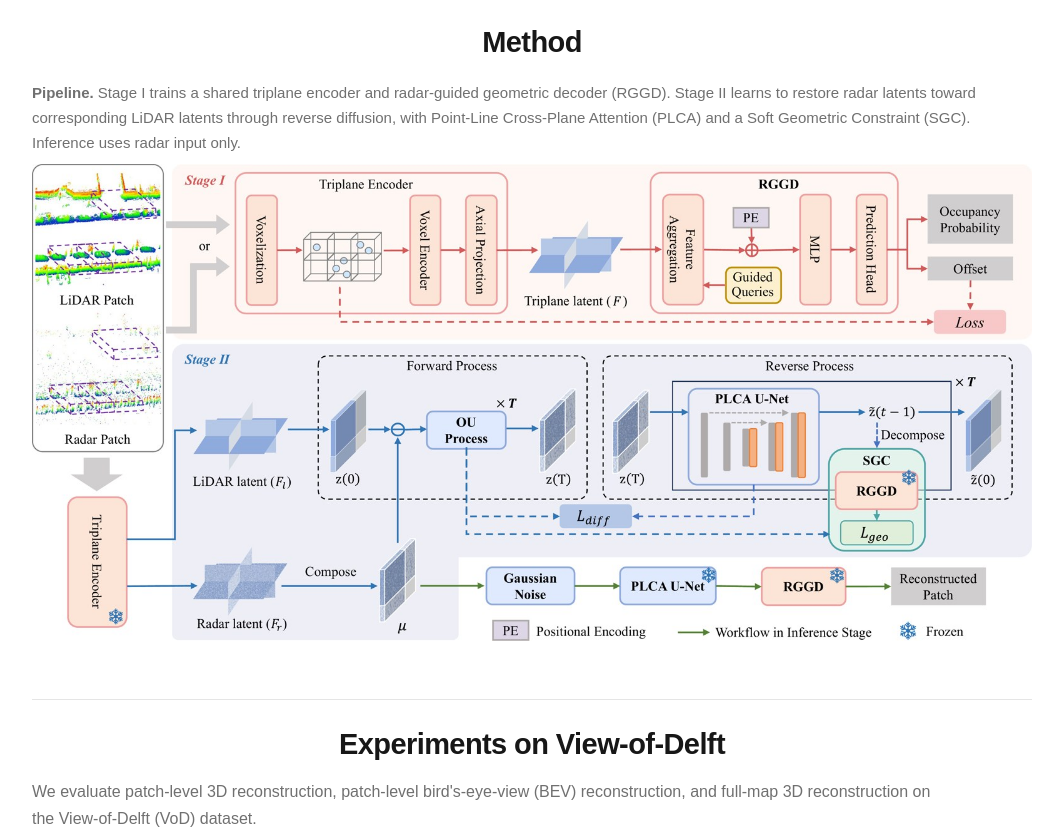
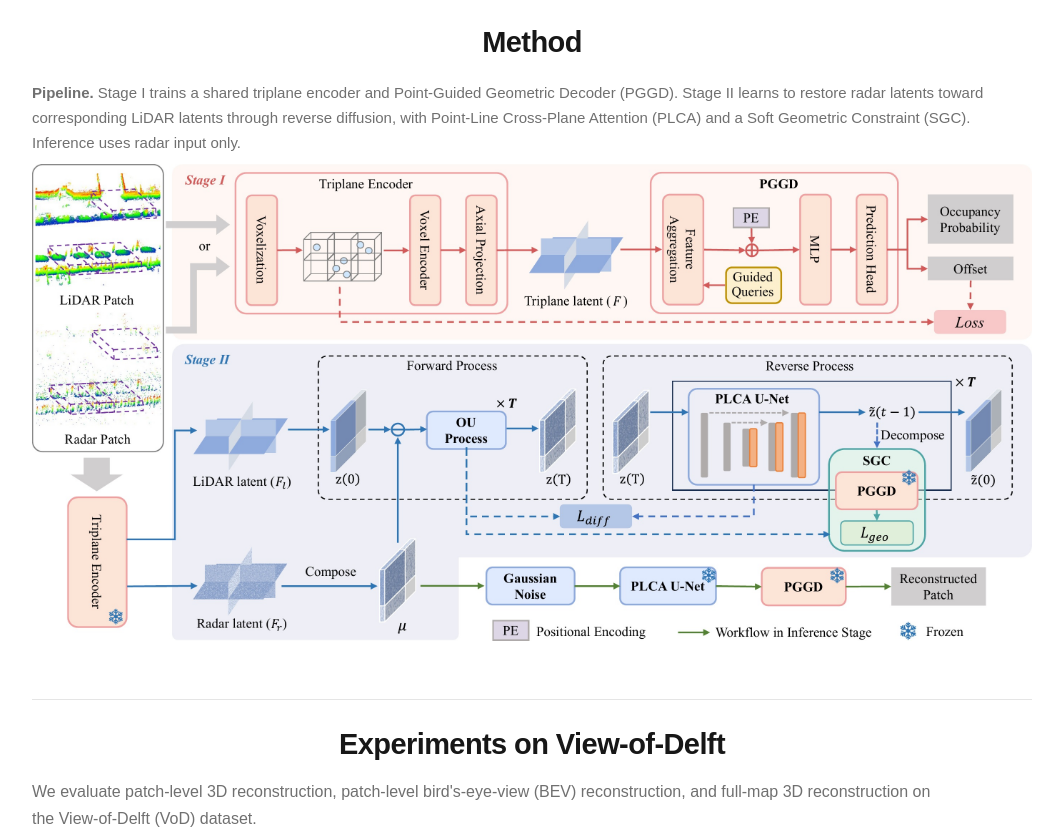
Before and after one commit to triraldm/triraldm.github.io, a plain HTML site: page index.html in a window 1280 px wide. Shown: the part 598-1436 px from the top of the page, without its empty margins (108-1171 px from the left). Drawn offline with Linux system fonts and the light colour scheme.

Commit message:
Update pipeline figure and decoder name

```diff
--- a/index.html
+++ b/index.html
@@ -31,9 +31,9 @@
 
     <section class="paper-section" id="method">
       <h2>Method</h2>
-      <p class="figure-title"><strong>Pipeline.</strong> Stage I trains a shared triplane encoder and radar-guided geometric decoder (RGGD). Stage II learns to restore radar latents toward corresponding LiDAR latents through reverse diffusion, with Point-Line Cross-Plane Attention (PLCA) and a Soft Geometric Constraint (SGC). Inference uses radar input only.</p>
+      <p class="figure-title"><strong>Pipeline.</strong> Stage I trains a shared triplane encoder and Point-Guided Geometric Decoder (PGGD). Stage II learns to restore radar latents toward corresponding LiDAR latents through reverse diffusion, with Point-Line Cross-Plane Attention (PLCA) and a Soft Geometric Constraint (SGC). Inference uses radar input only.</p>
       <figure>
-        <img class="pipeline" src="assets/method-pipeline-preview.jpg" alt="TriRaLDM two-stage pipeline with shared triplane encoding, radar-guided decoding, latent diffusion, PLCA, and geometric supervision" loading="lazy">
+        <img class="pipeline" src="assets/method-pipeline-pggd.jpg" alt="TriRaLDM two-stage pipeline with shared triplane encoding, Point-Guided Geometric Decoder (PGGD), latent diffusion, PLCA, and geometric supervision" loading="lazy">
       </figure>
     </section>
 
```
Also changed, not shown: assets/method-pipeline-pggd.jpg (added), assets/method-pipeline-preview.jpg (deleted).
